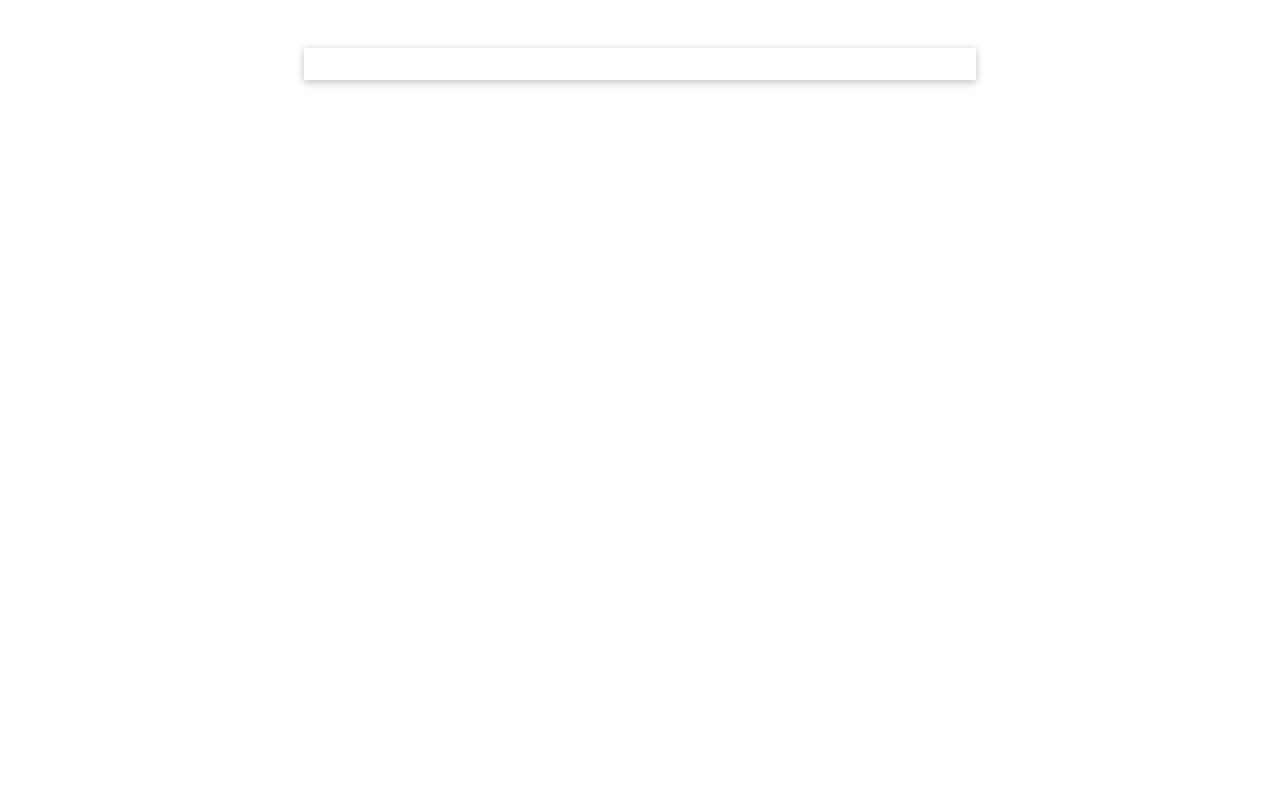
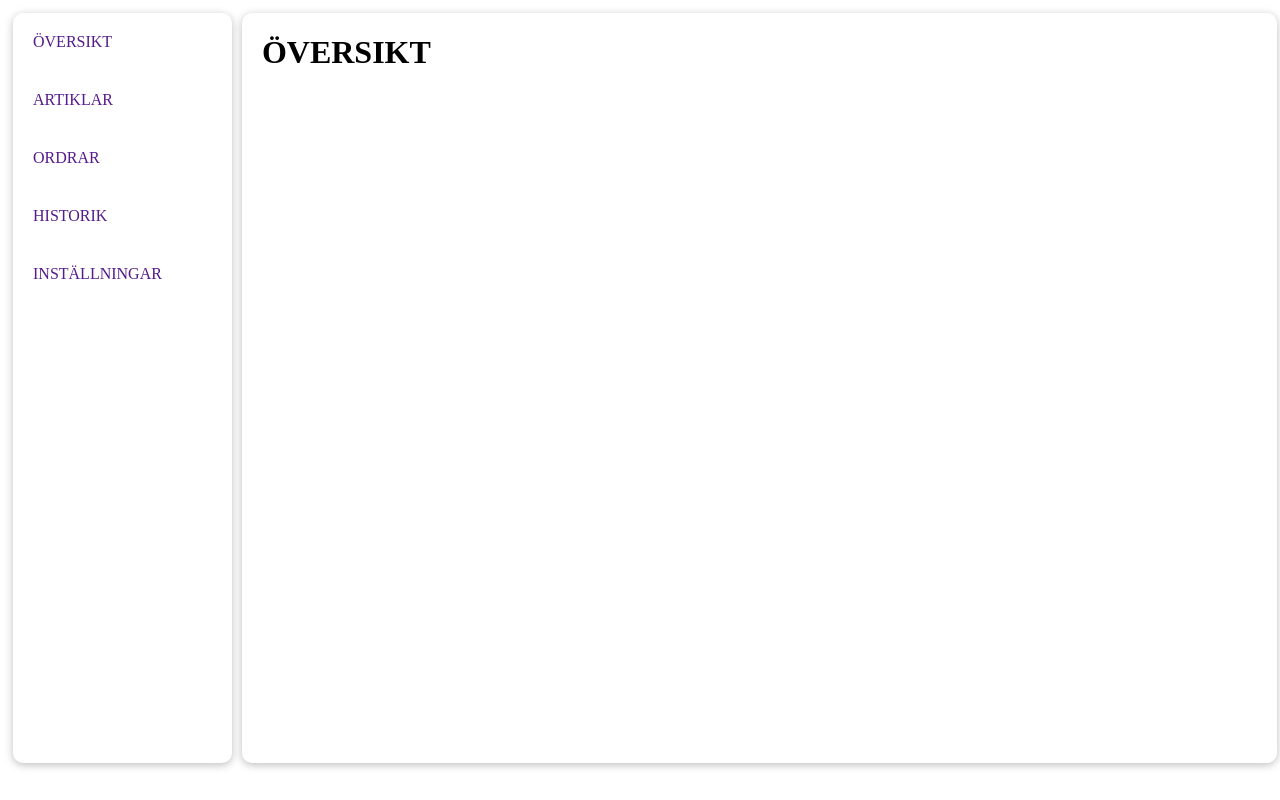
Before and after one commit to Christianbenjaminsson/WMS-system, a plain HTML site: page index.html in a window 1280 px wide. Drawn offline with Linux system fonts and the light colour scheme.

Commit message:
Create menu and overview section

```diff
--- a/index.html
+++ b/index.html
@@ -1,13 +1,27 @@
 <!DOCTYPE html>
 <html lang="en">
-<head>
-  <meta charset="UTF-8">
-  <meta http-equiv="X-UA-Compatible" content="IE=edge">
-  <meta name="viewport" content="width=device-width, initial-scale=1.0">
-  <link rel="stylesheet" href="styles.css">
-  <title>Document</title>
-</head>
-<body>
-  <div class="app"></div>
-</body>
+  <head>
+    <meta charset="UTF-8" />
+    <meta http-equiv="X-UA-Compatible" content="IE=edge" />
+    <meta name="viewport" content="width=device-width, initial-scale=1.0" />
+    <link rel="stylesheet" href="styles.css" />
+    <title>Document</title>
+  </head>
+  <body>
+    <div class="home_section">
+      <div class="menu">
+        <ul>
+          <li><a href="">ÖVERSIKT</a></li>
+          <li><a href="">ARTIKLAR</a></li>
+          <li><a href="">ORDRAR</a></li>
+          <li><a href="">HISTORIK</a></li>
+          <li><a href="">INSTÄLLNINGAR</a></li>
+        </ul>
+      </div>
+
+      <div class="overview_section">
+        <h1>ÖVERSIKT</h1>
+      </div>
+    </div>
+  </body>
 </html>
--- a/styles.css
+++ b/styles.css
@@ -1,6 +1,42 @@
-.app {
-  margin: 3rem auto;
-  max-width: 40rem;
-  padding: 1rem;
+.home_section {
+  display: flex;
+  width: 100%;
+  height: 100%;
+  padding: 5px;
+}
+
+.menu {
+  display: block;
+  height: 750px;
+  border-radius: 10px;
   box-shadow: 0 2px 8px rgba(0, 0, 0, 0.26);
 }
+
+.menu ul {
+  margin-block-start: 0rem;
+  padding-inline-start: 0px;
+}
+
+.menu li {
+  list-style: none;
+  padding: 20px 70px 20px 20px;
+}
+
+.menu a {
+  text-align: left;
+  text-decoration: none;
+}
+
+.overview_section {
+  display: flex;
+  float: left;
+  box-shadow: 0 2px 8px rgba(0, 0, 0, 0.26);
+  width: 1100px;
+  height: 750px;
+  margin-left: 10px;
+  border-radius: 10px;
+}
+
+.overview_section h1 {
+  margin-left: 20px;
+}
```
